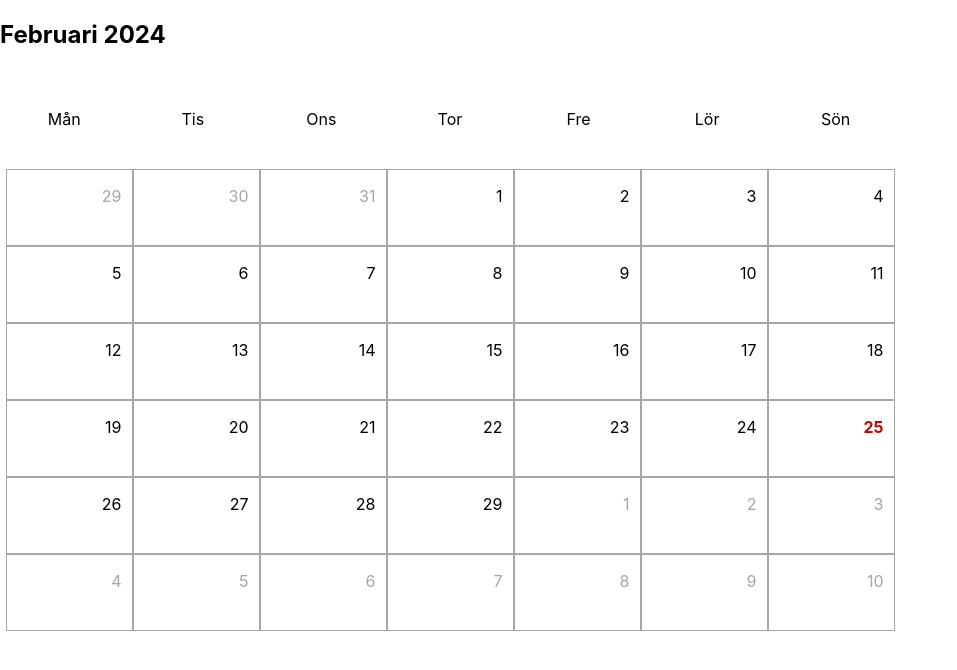
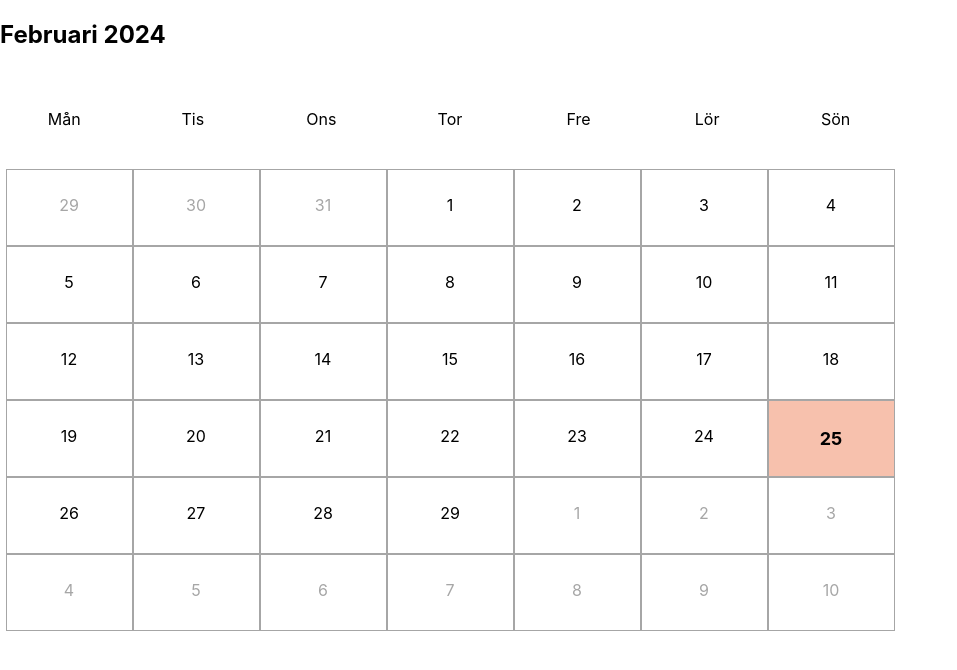
Before and after one commit to gustavAlbrekts0n/bokningsapp, a React (Create React App) app: page / in a window 1280 px wide. Shown: the top 670 px of the page, without its empty margins (0-957 px from the left). Built offline with nearby package versions, Linux system fonts and the light colour scheme.

Commit message:
Implemented isToday attribute to days, and gave it unique style

```diff
--- a/src/calendar-days.js
+++ b/src/calendar-days.js
@@ -19,7 +19,8 @@ function CalendarDays(props) {
             month: firstDayOfMonth.getMonth(),
             number: firstDayOfMonth.getDate(),
             selected: (firstDayOfMonth.toDateString() === props.day.toDateString()),
-            year: firstDayOfMonth.getFullYear()
+            year: firstDayOfMonth.getFullYear(),
+            isToday: (firstDayOfMonth.getDate() === props.today.getDate()) // TODO
         }
 
         currentDays.push(calendarDay);
@@ -30,7 +31,7 @@ function CalendarDays(props) {
             {
                 currentDays.map((day) => {
                     return (
-                        <div className={"calendar-day" + (day.currentMonth ? " current" : "") + (day.selected ? " selected" : "")}
+                        <div className={"calendar-day" + (day.currentMonth ? " current" : "") + (day.selected ? " selected" : "") + (day.isToday ? " today" : "")}
                             onClick={() => props.changeCurrentDay(day)}>
                             <p>{day.number}</p>
                         </div>
--- a/src/calendar.css
+++ b/src/calendar.css
@@ -54,7 +54,10 @@
 
   .calendar-day p {
     position: absolute;
-    right: 10px;
+    top: 25%;
+    left: 50%;
+    transform: translate(-50%, -50%);
+    text-align: center;
     color: #a6a6a6;
   }
 
@@ -63,6 +66,14 @@
   }
 
   .selected p {
-    color: #cc0000;
     font-weight: bold;
+    font-size: large;
   }
+
+  .today {
+    background-color: rgb(247, 193, 173);
+  }
+
+  .today:hover {
+    background-color: rgb(247, 175, 148);
+  }
--- a/src/calendar.js
+++ b/src/calendar.js
@@ -10,7 +10,8 @@ export default class Calendar extends Component {
         this.months = ["Januari", "Februari", "Mars", "April", "Maj", "Juni", "Juli", "Augusti", "September", "Oktober", "November", "December"];
 
         this.state = {
-            currentDay: new Date()
+            currentDay: new Date(),
+            today: new Date()
         }
     }
 
@@ -32,7 +33,7 @@ export default class Calendar extends Component {
                             })
                         }
                     </div>
-                    <CalendarDays day={this.state.currentDay} changeCurrentDay={this.changeCurrentDay} />
+                    <CalendarDays day={this.state.currentDay} today={this.state.today} changeCurrentDay={this.changeCurrentDay} />
                 </div>
             </div>
         );
```
Also changed, not shown: src/App.js (line endings or trailing spaces).
